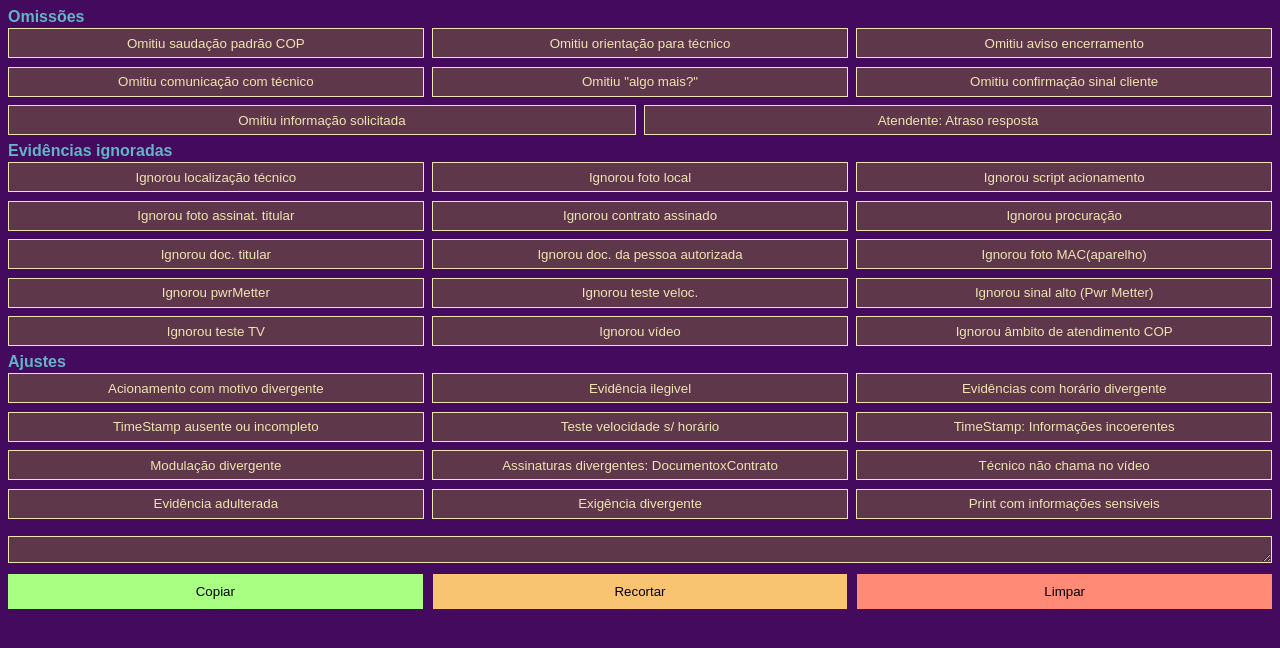
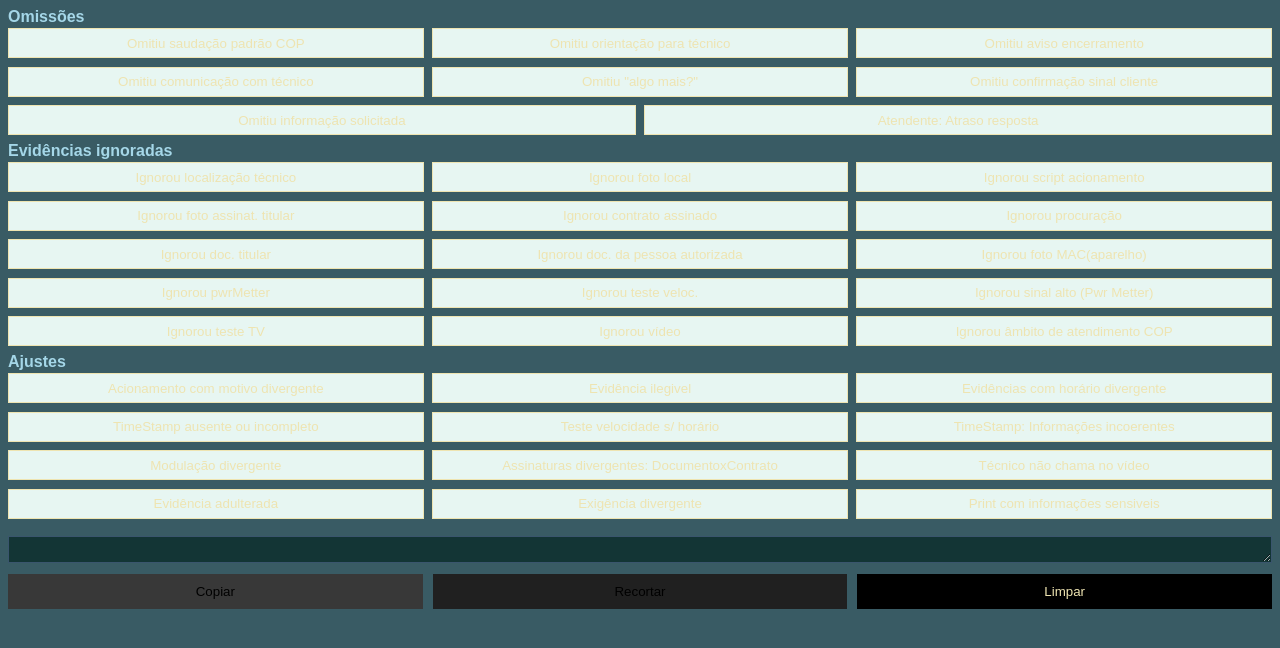
Before and after one commit to CopTreinamento/app_monitorameto_qualidade, a plain HTML site: page index.html in a window 1280 px wide. Drawn offline with Linux system fonts and the light colour scheme.

Commit message:
Update style.css

```diff
--- a/style.css
+++ b/style.css
@@ -1,6 +1,6 @@
 /* Estilos para o corpo e categorias permanecem os mesmos */
 body {
-    background-color: #430A5D;
+    background-color: #395B64;
     color: #EEE4B1;
     font-family: Arial, sans-serif;
 }
@@ -12,7 +12,7 @@ body {
 .category h3 {
     margin-top: 7px;
     margin-bottom: 2px;
-    color: rgba(100,180,200,255);
+    color: #A5D7E8;
     font-size: 12pt;
 /*     background-color:white; */
 }
@@ -26,7 +26,7 @@ body {
 button {
     flex: 1 1 calc(33.333% - 10px); /* Permite até 3 botões por linha */
     min-width: 50px; /* Largura mínima dos botões */
-    background-color: #5F374B;
+    background-color: #E7F6F2;
     color: #EEE4B1;
     border: 1px solid #EEE4B1;
     padding: 6.5px;
@@ -56,13 +56,6 @@ button {
 
 }
 
-.cat2 button.selected:nth-child(2) {
-    background-color: #82d1ff; /* Tom mais claro */
-}
-
-.cat2 button.selected:nth-child(3) {
-    background-color: #52bcff; /* Tom mais escuro */
-}
 
 /* Categoria 3 */
 .cat3 button.selected {
@@ -71,13 +64,6 @@ button {
 
 }
 
-.cat3 button.selected:nth-child(2) {
-    background-color: #a8ff82; /* Tom mais claro */
-}
-
-.cat3 button.selected:nth-child(3) {
-    background-color: #80ff52; /* Tom mais escuro */
-}
 
 /* Nova Categoria (Cat 4) */
 .cat4 button.selected {
@@ -86,22 +72,15 @@ button {
     /*font-weight: bold;*/
 }
 
-.cat4 button.selected:nth-child(2) {
-    background-color: #ffe699; /* Tom mais claro */
-}
-
-.cat4 button.selected:nth-child(3) {
-    background-color: #ffcc33; /* Tom mais escuro */
-}
 
 /* Estilos para output e botões de ação permanecem os mesmos */
 #output {
     width: 100%;
     margin-top: 12px;
     box-sizing: border-box; /* Para incluir padding e bordas no cálculo da largura */
-    background-color: #5F374B;
-    color: #EEE4B1;
-    border: 1px solid #EEE4B1;
+    background-color: #133535;
+/*    color: #191e1f; */
+    border: 1px solid #3a556d;
     padding: 5px;
 }
 
@@ -112,7 +91,7 @@ button {
 }
 
 #copyButton {
-    background-color: #a8ff82; /* Verde pastel */
+    background-color: #383838; /* Verde pastel */
     color: #000000; /* Texto preto */
     border: none;
     padding: 10px;
@@ -120,7 +99,8 @@ button {
 }
 
 #cutButton {
-    background-color: #f8c471; /* Amarelo pastel */
+    /* background-color: #f8c471; */ /* Amarelo pastel */
+    background-color: #202020;
     color: #000000; /* Texto preto */
     border: none;
     padding: 10px;
@@ -128,8 +108,9 @@ button {
 }
 
 #clearButton {
-    background-color: #ff8a75; /* Vermelho pastel */
-    color: #000000; /* Texto preto */
+    /* background-color: #ff8a75;*/ /* Vermelho pastel */
+    background-color: black;
+    /* color: black;*/ /* Texto preto */
     border: none;
     padding: 10px;
     cursor: pointer;
```
